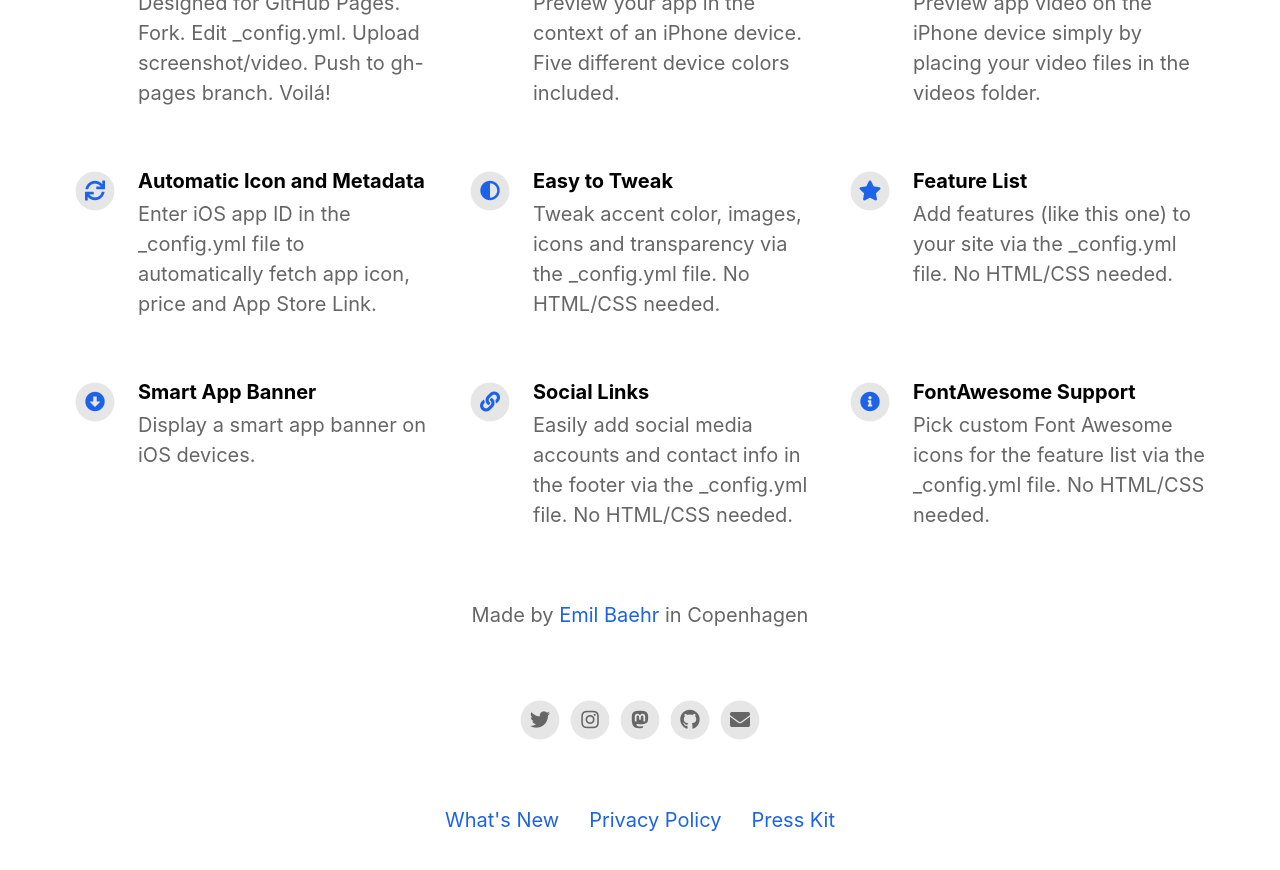
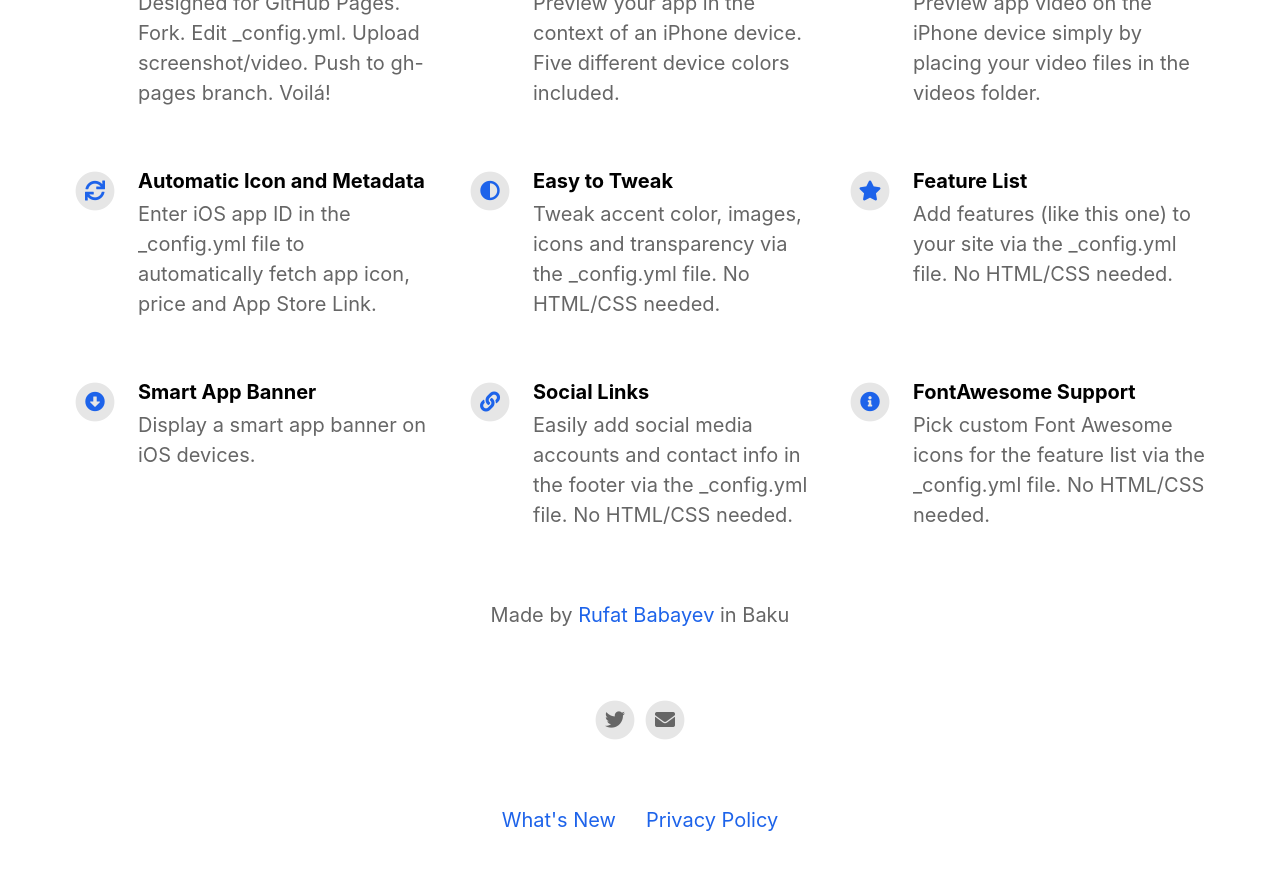
Before and after one commit to val-site/val-eng, a Jekyll site: the page built from index.html, in a window 1280 px wide and 900 px high, scrolled down 1124 px. Shown: the top 870 px of the window. Built offline with Jekyll 4.4.1, drawn with Linux system fonts in a browser that asks for light colours; nearby versions of some CDN libraries.

Commit message:
Update _config.yml

```diff
--- a/_config.yml
+++ b/_config.yml
@@ -2,15 +2,15 @@
 page_title                                :                                           # Automatically populates with app name if not set and if iOS app ID is set. Otherwise enter manually.
 
 # App Info
-ios_app_id                                : 1234793120                                # Required. Enter iOS app ID to automatically populate name, price and icons (e.g. 718043190).
-ios_app_country                           : us                                        # Required outside USA. Enter 2 letter country code as in https://en.wikipedia.org/wiki/ISO_3166-1_alpha-2
+ios_app_id                                : 1662385019                                # Required. Enter iOS app ID to automatically populate name, price and icons (e.g. 718043190).
+ios_app_country                           : az                                        # Required outside USA. Enter 2 letter country code as in https://en.wikipedia.org/wiki/ISO_3166-1_alpha-2
 
 appstore_link                             :                                           # Automatically populates if not set and if iOS app ID is set. Otherwise enter manually.
 playstore_link                            :                                           # Enter Google Play Store URL.
-presskit_download_link                    : https://emilbaehr.com                                          # Enter a link to downloadable file or (e.g. public Dropbox link to a .zip file).
+presskit_download_link                    :                                         # Enter a link to downloadable file or (e.g. public Dropbox link to a .zip file).
                                                                                       # Or upload your press kit file to assets and set path accordingly (e.g. "assets/your_press_kit.zip").
 
-app_icon                                  : # assets/appicon.png                      # Automatically populates if not set and if iOS app ID is set.  Otherwise enter path to icon file manually.
+app_icon                                  : assets/appicon.png                      # Automatically populates if not set and if iOS app ID is set.  Otherwise enter path to icon file manually.
 app_name                                  :                                           # Automatically populates if not set and if iOS app ID is set.  Otherwise enter manually.
 app_price                                 :                                           # Automatically populates if not set and if iOS app ID is set.  Otherwise enter manually.
 app_description                           : Write a short tagline for your app.
@@ -20,16 +20,16 @@ enable_smart_app_banner                   : true
 
 
 # Information About Yourself
-your_name                                 : Emil Baehr
+your_name                                 : Rufat Babayev
 your_link                                 : https://emilbaehr.com
-your_city                                 : Copenhagen
-email_address                             : emil.baehr@gmail.com
+your_city                                 : Baku
+email_address                             : support@baev.tech
 facebook_username                         :
-instagram_username                        : ebaehr
+instagram_username                        :
 twitter_username                          : roofatz
-github_username                           : emilbaehr
+github_username                           :
 youtube_username                          :
-mastodon_link                             : https://mastodon.social/@ebaehr
+mastodon_link                             :
 
 
 
```
